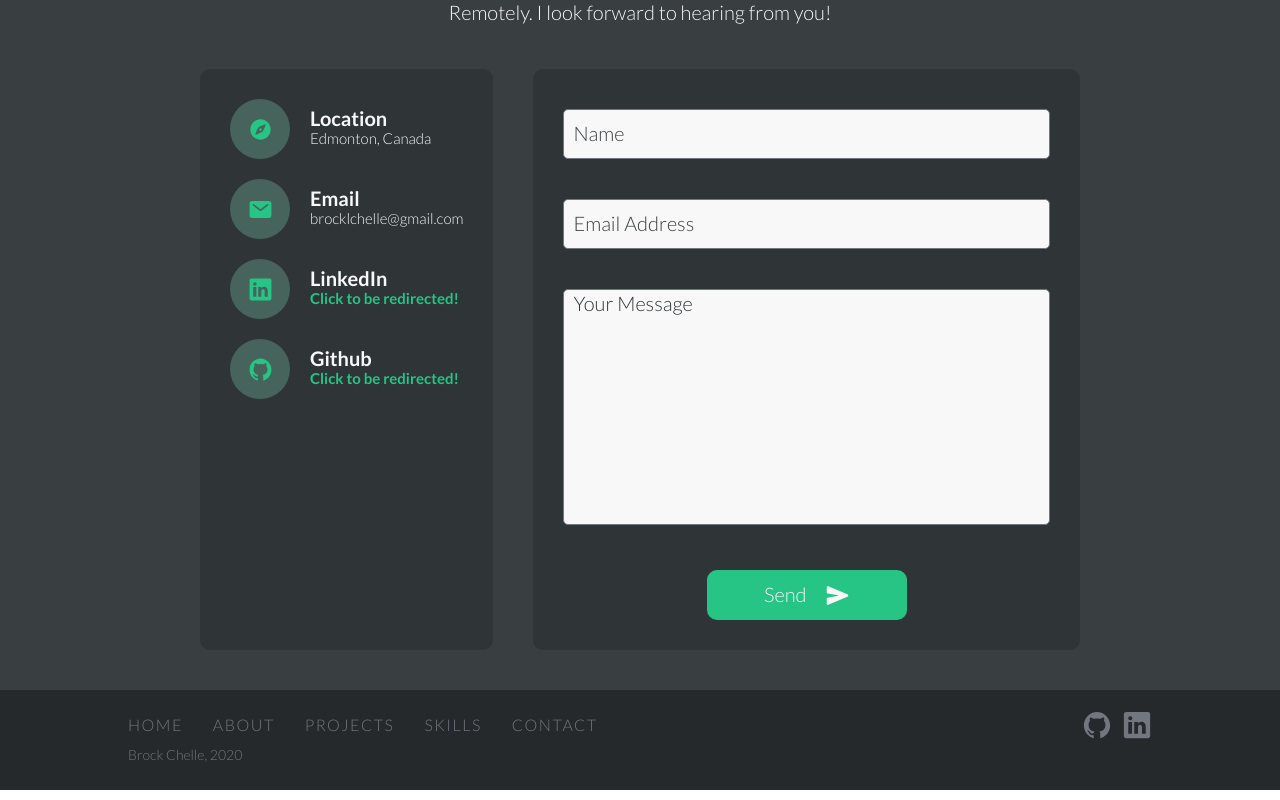
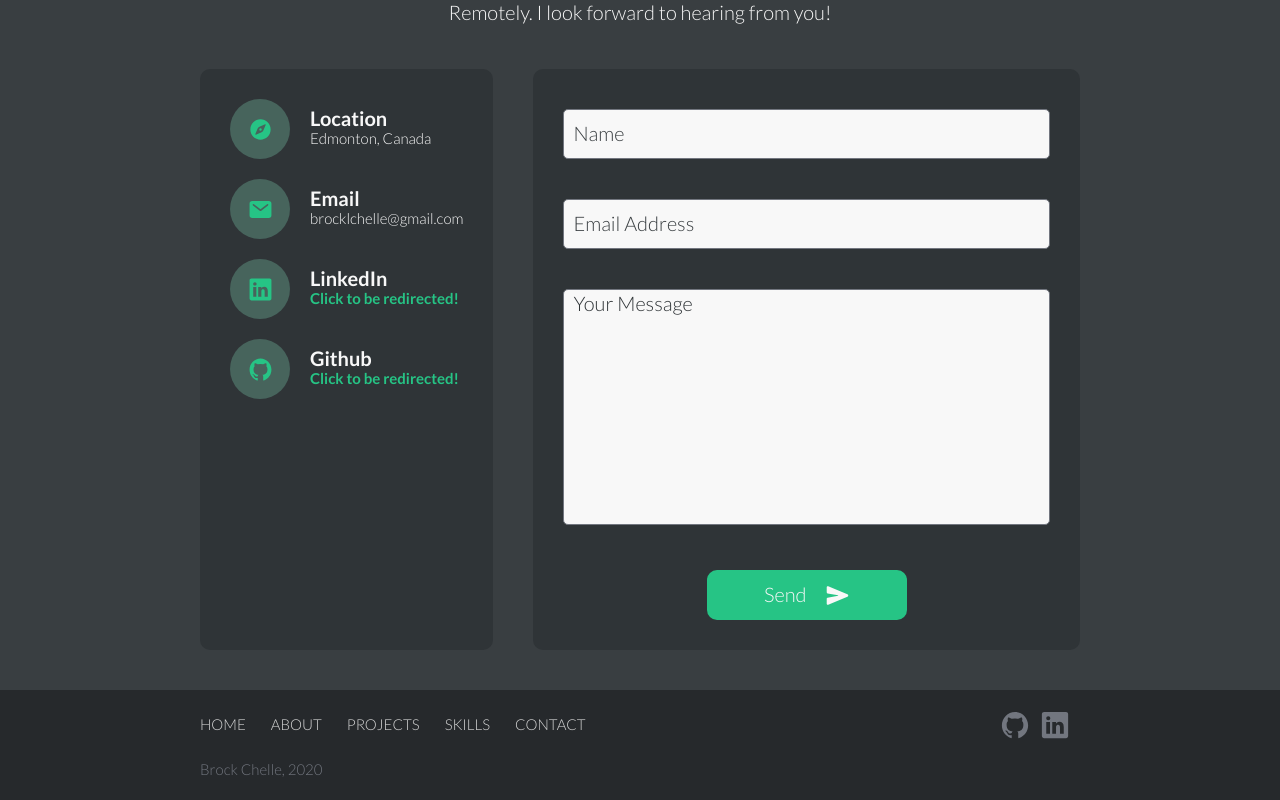
Before and after one commit to blchelle/portfolio-webpage, a React (Vite) app: page / in a window 1280 px wide. Shown: the part 4948-5748 px from the top of the page. Built offline with nearby package versions, Linux system fonts and the light colour scheme.

Commit message:
#108: Tailwind footer styles

```diff
--- a/src/App.tsx
+++ b/src/App.tsx
@@ -85,7 +85,7 @@ const App: React.FC = () => {
 	return (
 		<>
 			<Navigation section={section} sections={NAVIGATION} />
-			<main>
+			<main className='overflow-x-hidden'>
 				<Header ref={headerRef} />
 				<Section title='About Me' ref={aboutMeRef}>
 					<AboutMe />
--- a/src/components/Footer.tsx
+++ b/src/components/Footer.tsx
@@ -24,26 +24,32 @@ const SOCIAL_LINKS = [
 
 const Footer: React.FC<FooterProps> = ({ sections }) => {
 	return (
-		<footer className='footer'>
-			<ul className='footer__navbar'>
+		<footer className='pb-36 sm:pb-8 pt-8 px-section grid grid-cols-2 gap-8 items-center bg-gray-7'>
+			<ul className='flex flex-col sm:flex-row'>
 				{sections.map(({ title, linkToRef }) => (
 					<li
 						key={title}
-						className='footer__navbar__item navbar__item--home'
+						className='mr-10 text-gray-3 hover:text-primary text-2xl uppercase transition-colors'
 						onClick={() => linkToRef.current?.scrollIntoView({ behavior: 'smooth' })}
 					>
 						<span>{title}</span>
 					</li>
 				))}
 			</ul>
-			<div className='footer__social-media'>
+			<div className='flex items-center justify-end'>
 				{SOCIAL_LINKS.map(({ name, url, Icon }) => (
-					<a href={url} aria-label={name} rel='noopener' target='_blank' className='footer__icon'>
-						<Icon />
+					<a
+						href={url}
+						aria-label={name}
+						rel='noopener'
+						target='_blank'
+						className='flex-center text-gray-4 hover:text-primary fill-current transition-colors mr-4'
+					>
+						<Icon className='w-12 h-12' />
 					</a>
 				))}
 			</div>
-			<p className='footer__copyright'>Brock Chelle, 2020</p>
+			<small className='text-gray-4 text-2xl'>Brock Chelle, 2020</small>
 		</footer>
 	);
 };
--- a/src/components/Section.tsx
+++ b/src/components/Section.tsx
@@ -11,7 +11,7 @@ const Section = React.forwardRef<HTMLElement, SectionProps>((props, ref) => {
 
 	return (
 		<section
-			className={`flex-center flex-col ${backgroundColor} py-16 px-16 sm:px-40 md:px-60 xl:px-80 border-t-8 border-primary`}
+			className={`flex-center flex-col ${backgroundColor} py-16 px-section border-t-8 border-primary`}
 			ref={ref}
 		>
 			<h2 className='text-center mb-12 uppercase tracking-widest' data-aos='fade-up'>
--- a/src/index.css
+++ b/src/index.css
@@ -32,6 +32,10 @@
 	.h-95p {
 		height: 95%;
 	}
+
+	.px-section {
+		@apply px-16 sm:px-40 md:px-60 xl:px-80;
+	}
 }
 
 @responsive {
--- a/src/sass/main.scss
+++ b/src/sass/main.scss
@@ -8,4 +8,3 @@
 
 @import 'pages/header';
 @import 'pages/contact';
-@import 'pages/footer';
--- a/src/sass/pages/_footer.scss
+++ /dev/null
@@ -1,88 +0,0 @@
-.footer {
-	padding: 2rem 10%;
-
-	display: grid;
-	grid-template-columns: 1fr max-content;
-	grid-template-rows: repeat(2, 1fr);
-	align-items: center;
-
-	background-color: var(--color-bg-1);
-
-	&__navbar {
-		display: flex;
-
-		&__item {
-			color: var(--color-grey-dark-1);
-			text-transform: uppercase;
-			letter-spacing: 0.15rem;
-			font-size: 1.6rem;
-
-			transition: color 0.3s;
-
-			&:hover {
-				color: var(--color-primary);
-			}
-
-			&:not(:last-child) {
-				margin-right: 3rem;
-			}
-		}
-	}
-
-	&__social-media {
-		grid-column: 2 / -1;
-		grid-row: 1 / 2;
-		display: flex;
-		align-items: center;
-		justify-self: end;
-	}
-
-	&__icon {
-		display: flex;
-		align-items: center;
-		justify-content: center;
-
-		fill: var(--color-grey-dark-1);
-		text-decoration: none;
-
-		transition: fill 0.2s ease;
-
-		&:hover {
-			fill: var(--color-primary);
-		}
-
-		&:not(:last-child) {
-			margin-right: 1rem;
-		}
-
-		svg {
-			width: 3rem;
-			height: 3rem;
-		}
-	}
-
-	&__copyright {
-		grid-column: 1 / 2;
-		grid-row: 2 / -1;
-
-		color: var(--color-grey-dark-1);
-		font-size: 1.4rem;
-	}
-}
-
-@media screen and (max-width: 700px) {
-	.footer {
-		padding: 2rem 2rem;
-		height: 22rem;
-		align-items: flex-start;
-	}
-
-	.footer__navbar {
-		flex-direction: column;
-		grid-row: 1 / -1;
-	}
-
-	.footer__copyright {
-		grid-column: 2 / -1;
-	}
-}
```
